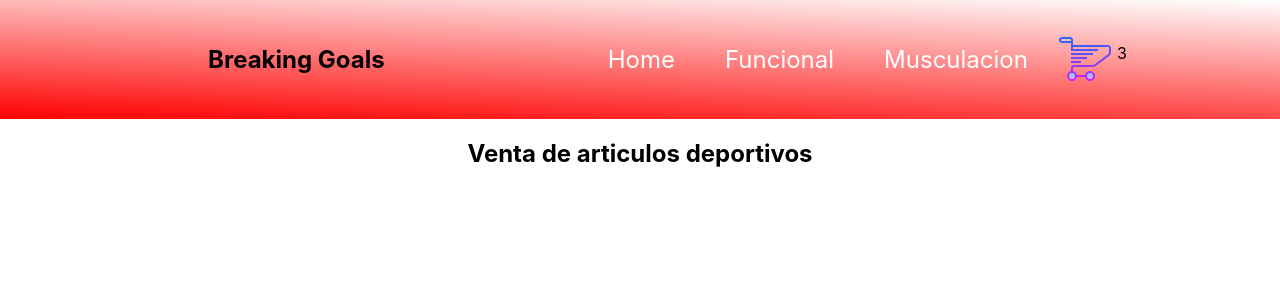
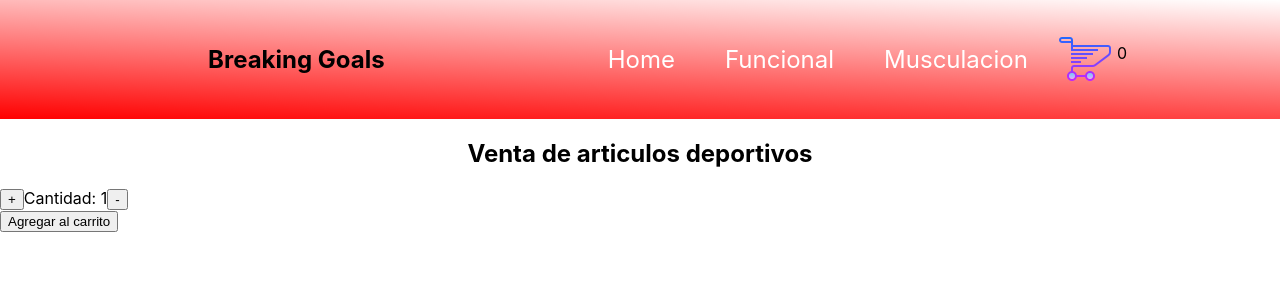
Before and after one commit to agusrocha/gimnasio_rocha, a React (Create React App) app: page / in a window 1280 px wide. Shown: the top 300 px of the page. Built offline with nearby package versions, Linux system fonts and the light colour scheme.

Commit message:
Agregue carpeta ItemCount con el archivo ItemCount.js y Itemcount.css

```diff
--- a/src/components/cardwidget/CardWidget.js
+++ b/src/components/cardwidget/CardWidget.js
@@ -5,7 +5,7 @@ const CardWidget = ()=>{
     return(
         <div className="divImg">
             <img src='./images/cardwidget.png' alt="cardwidget" />
-            <p>3</p>
+            <p>0</p>
         </div>
     )
 }
--- /dev/null
+++ b/src/components/itemcount/ItemCount.js
@@ -0,0 +1,38 @@
+import React, {useState} from "react";
+import './Itemcount.css';
+
+const ItemCount = ({stock,initial,onAdd})=>{
+
+    const [count, setCount] = useState(initial);
+
+    const increase = ()=>{
+        if (count < stock) {
+            setCount(count + 1);
+        }
+    };
+
+    const decrease = ()=>{
+        if (count > 0) {
+            setCount(count -1);
+        }
+    };
+
+    const handleAdd = ()=>{
+        if (stock > 0 ) {
+            onAdd(count);
+        }
+    };
+
+    return(
+        <div>
+            <button onClick={increase} >+</button>
+                <span>Cantidad: {count}</span>
+            <button onClick={decrease}>-</button>
+            <div>
+                <button onClick={handleAdd}>Agregar al carrito</button>
+            </div>
+        </div>
+    )
+};
+
+export default ItemCount;
--- a/src/components/itemlistcontainer/ItemListContainer.js
+++ b/src/components/itemlistcontainer/ItemListContainer.js
@@ -1,11 +1,24 @@
-import React from 'react';
+import React, {useState} from 'react';
+import ItemCount from '../itemcount/ItemCount';
 import './Itemlistcontainer.css';
 
 const ItemListContainer = (props)=>{
     const {label} = props;
+    const [stock, setStock] = useState(15);
+
+    const onAdd = (count)=>{
+        setStock(stock - count);
+
+        if (count <= stock)  {
+            console.log(`se agregaron ${count} y quedan ${stock - count} en stock`);
+        }
+    }
 
     return(
-        <h2>{label}</h2>
+        <div>
+            <h2>{label}</h2>
+            <ItemCount onAdd={onAdd} initial={1} stock={15} />
+        </div>
     )
 }
 
```
Also changed, not shown: src/components/itemcount/Itemcount.css (added).
